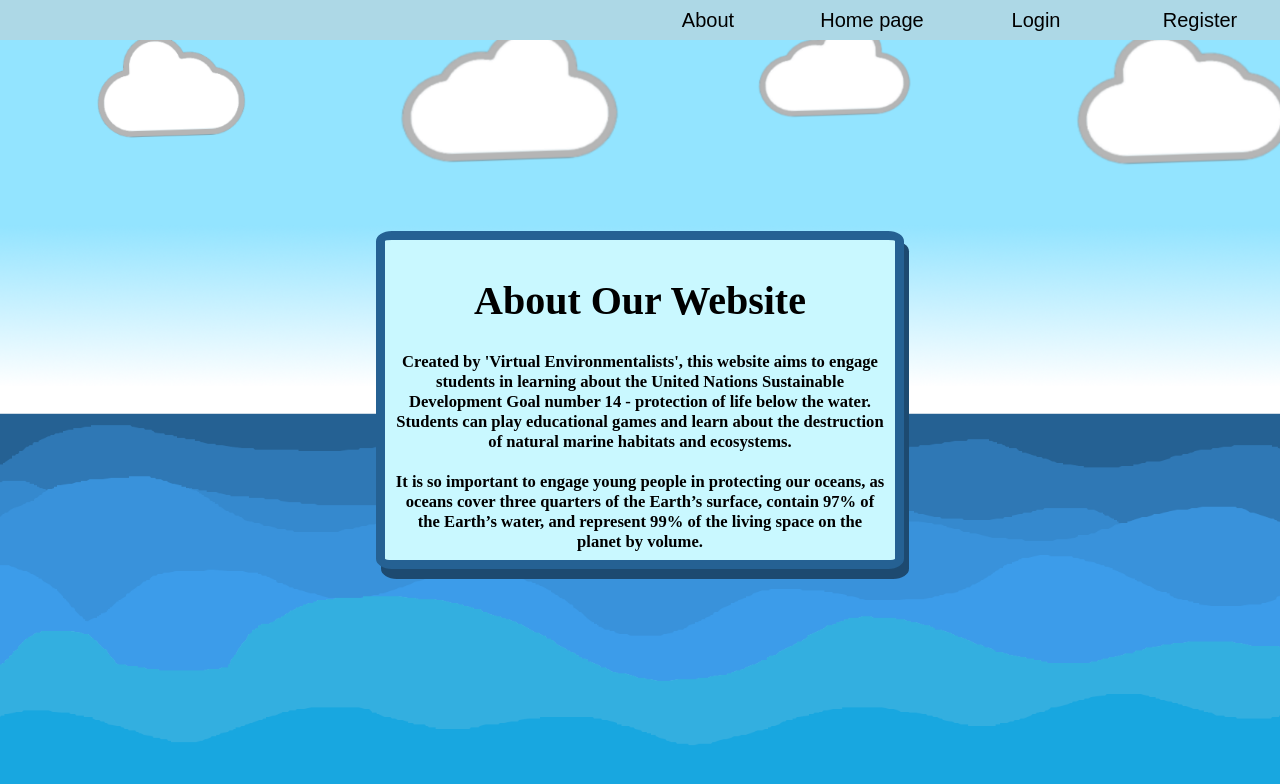
After one commit to SophKirkup/Team_17, a Flask app: page /about in a window 1280 px wide. The commit adds this page. Shown: the top 784 px of the page. Run offline with Flask 2, Linux system fonts and the light colour scheme.

Commit message:
Added about page to explain UN goal 14

```diff
--- a/students/views.py
+++ b/students/views.py
@@ -191,6 +191,12 @@ def account():
                            user=username, SIC=sic, schoolName=school_name, role=current_user.Role.capitalize())
 
 
+# about goal 14 page
+@users_blueprint.route('/about')
+def about():
+    return render_template('about.html')
+
+
 # home page when not logged in
 @users_blueprint.route('/index')
 def index():
--- /dev/null
+++ b/templates/about.html
@@ -0,0 +1,24 @@
+{% extends "base.html" %}
+
+{% block content %}
+
+    <div class="welcome">
+        <div class="center">
+            <h1>
+                About Our Website
+            </h1>
+            <h5>
+                Created by 'Virtual Environmentalists', this website aims to engage students in learning about the
+                United Nations Sustainable Development Goal number 14 - protection of life below the water. Students
+                can play educational games and learn about the destruction of natural marine habitats and ecosystems.
+                <br><br>
+                It is so important to engage young people in protecting our oceans, as oceans cover three quarters of
+                the Earth’s surface, contain 97% of the Earth’s water, and represent 99% of the living space on the
+                planet by volume.
+
+            </h5>
+
+        </div>
+    </div>
+
+{% endblock %}
--- a/templates/base.html
+++ b/templates/base.html
@@ -11,6 +11,12 @@
 <body class="backgroundImage">
 <div class="computer">
     <div class="nav allignRight">
+
+        <div class="dropdown">
+                <form action="{{ url_for('students.about') }}">
+                    <button class="navigationBarButton" type="submit">About</button>
+                </form>
+        </div>
 
         {% if current_user.is_authenticated %}
             <div class="dropdown">
```
